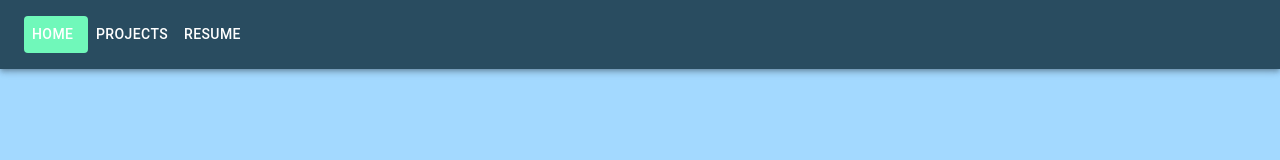
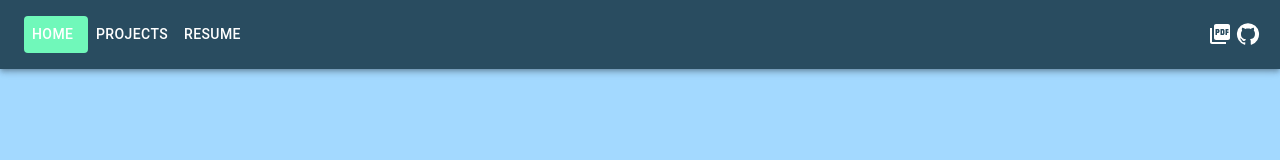
Before and after one commit to lalexgap/website, a React (Vite) app: page / in a window 1280 px wide. Shown: the top 160 px of the page. Built offline with nearby package versions, Linux system fonts and the light colour scheme.

Commit message:
add pdf/github icons

```diff
--- a/package.json
+++ b/package.json
@@ -12,7 +12,8 @@
   "dependencies": {
     "@emotion/react": "^11.11.1",
     "@emotion/styled": "^11.11.0",
-    "@mui/material": "^5.14.15",
+    "@mui/icons-material": "^5.14.16",
+    "@mui/material": "^5.14.16",
     "@trendyol-js/react-carousel": "^3.0.2",
     "execa": "^8.0.1",
     "react": "^18.2.0",
--- a/src/NavBar.tsx
+++ b/src/NavBar.tsx
@@ -1,7 +1,9 @@
 import AppBar from "@mui/material/AppBar";
 
-import { Button, Box, Toolbar } from "@mui/material";
+import { Button, Box, Toolbar, IconButton, Link } from "@mui/material";
 import { NavLink } from "react-router-dom";
+import PictureAsPdfIcon from "@mui/icons-material/PictureAsPdf";
+import GitHubIcon from "@mui/icons-material/GitHub";
 export default function NavBar() {
   const pages = [
     { name: "home", url: "/" },
@@ -30,6 +32,16 @@ export default function NavBar() {
             </Button>
           ))}
         </Box>
+        <Link color="inherit" href="/resume.pdf">
+          <IconButton color="inherit" edge="end">
+            <PictureAsPdfIcon />
+          </IconButton>
+        </Link>
+        <Link color="inherit" href="https://github.com/lalexgap">
+          <IconButton color="inherit" edge="end">
+            <GitHubIcon />
+          </IconButton>
+        </Link>
       </Toolbar>
     </AppBar>
   );
```
Also changed, not shown: 1 other file (tests, documents, lock files or other folders).
